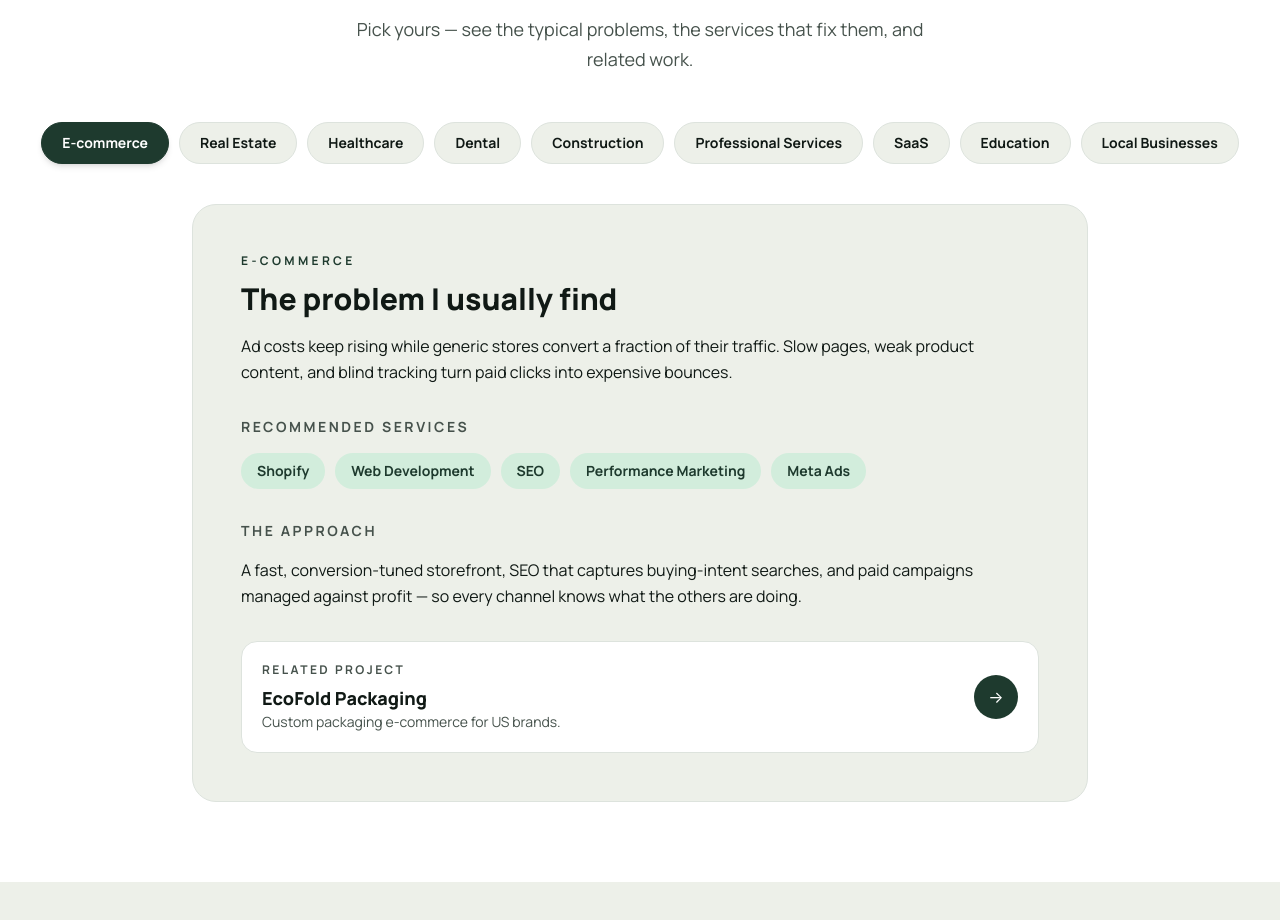
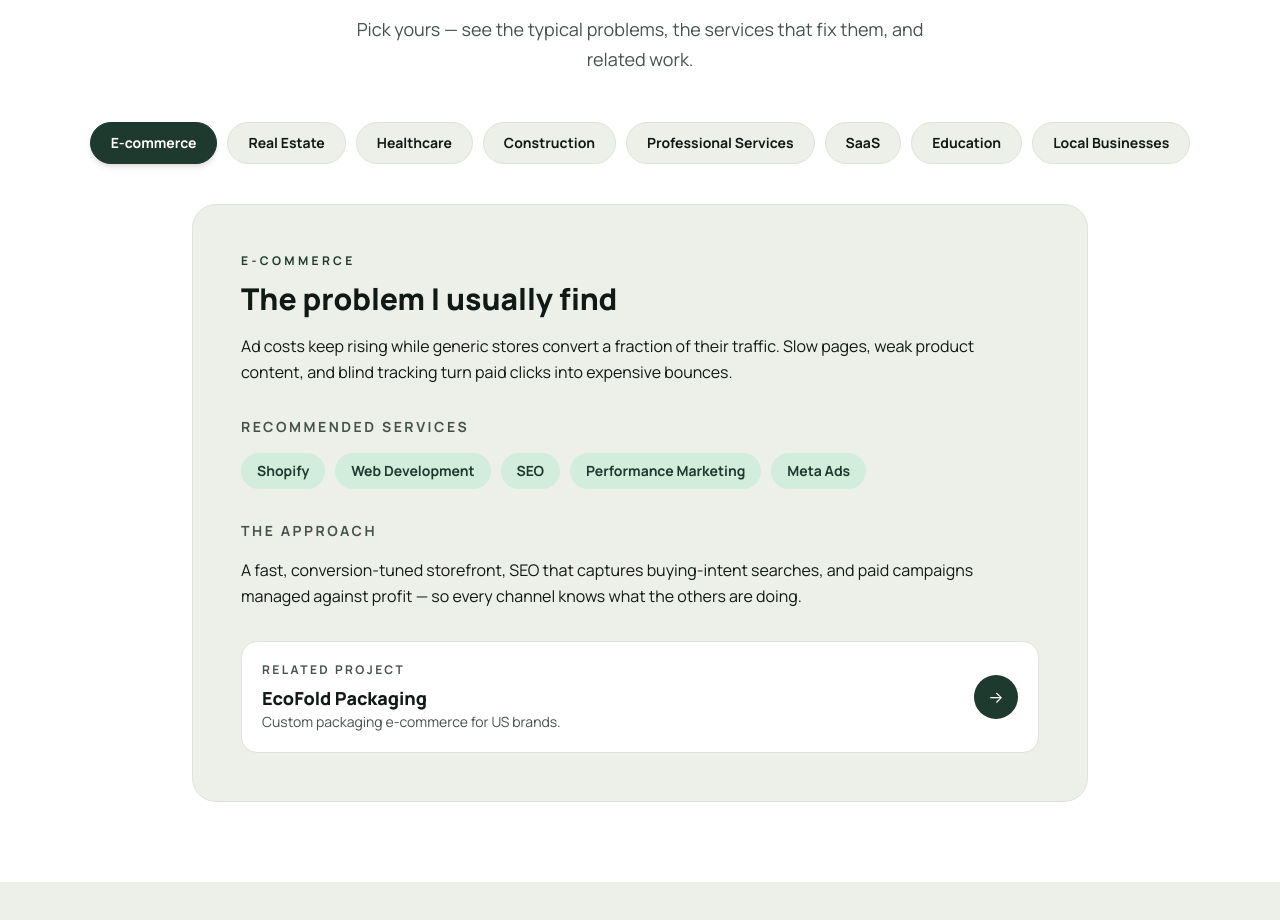
Before and after one commit to bodycartoon0111-netizen/abdul-rehman-portfolio, a Next.js app: page / in a window 1280 px wide. Shown: the part 4363-5283 px from the top of the page. Built offline with nearby package versions, Linux system fonts and the light colour scheme; no server answers.

Commit message:
Remove Dental industry from homepage IndustryExplorer

```diff
--- a/data/industries.ts
+++ b/data/industries.ts
@@ -40,16 +40,6 @@ export const industries: Industry[] = [
     recommendedServices: ["seo", "web-development", "google-ads"],
     solution:
       "Authoritative, patient-friendly content, local SEO that wins the map pack, and a website that answers questions and books appointments without friction.",
-    relatedProject: "",
-  },
-  {
-    slug: "dental",
-    name: "Dental",
-    problem:
-      "Dental is brutally local: patients search, compare two or three clinics, and book the one that looks most credible. Most clinic sites look identical and say nothing.",
-    recommendedServices: ["seo", "web-development", "google-ads", "meta-ads"],
-    solution:
-      "Treatment-level SEO pages, before/after credibility done tastefully, review generation systems, and ads that fill chairs for high-value treatments.",
     relatedProject: "",
   },
   {
```
